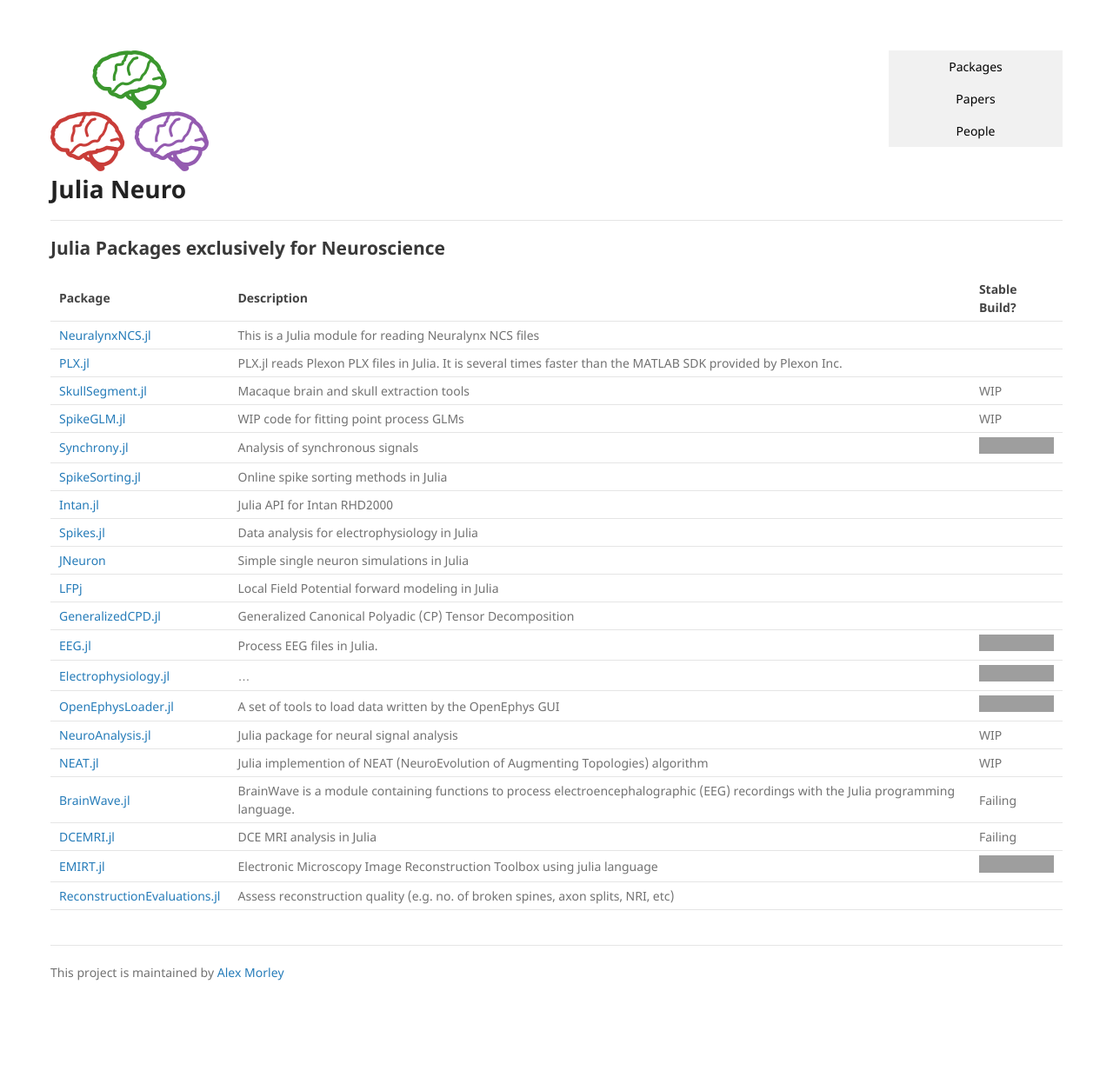
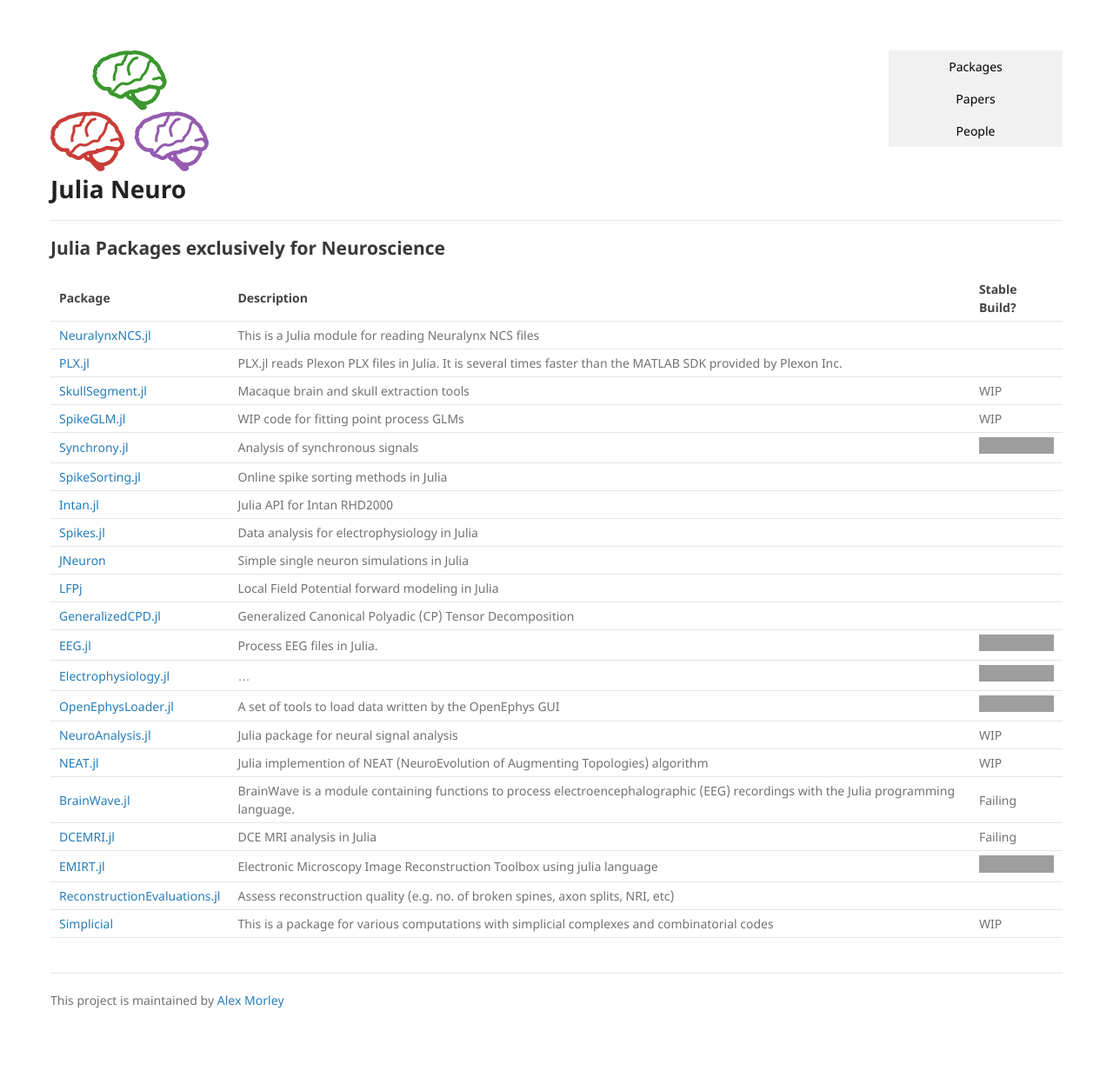
Before and after one commit to JuliaNeuro/julianeuro.github.io, a Jekyll site: the page built from packages.md, in a window 1280 px wide. Shown: the whole page at 87% size. Built offline with Jekyll 4.4.1, drawn with Linux system fonts in a browser that asks for light colours; our own code applies the rules of GitHub Pages for plain Markdown files; before the commit the page ends 1207 px from its top, so only the background shows below that; grey boxes are pictures that could not be loaded.

Commit message:
Update packages.md

```diff
--- a/packages.md
+++ b/packages.md
@@ -26,3 +26,4 @@ layout: default
 | [DCEMRI.jl](https://github.com/davidssmith/DCEMRI.jl) | DCE MRI analysis in Julia | Failing |
 | [EMIRT.jl](https://github.com/seung-lab/EMIRT.jl) | Electronic Microscopy Image Reconstruction Toolbox using julia language | [![Build Status](https://travis-ci.org/seung-lab/EMIRT.jl.svg?branch=master)](https://travis-ci.org/seung-lab/EMIRT.jl) |
 | [ReconstructionEvaluations.jl](https://github.com/seung-lab/ReconstructionEvaluations.jl) | Assess reconstruction quality (e.g. no. of broken spines, axon splits, NRI, etc) |  |
+[Simplicial](https://github.com/nebneuron/Simplicial) | This is a package for various computations with simplicial complexes and combinatorial codes | WIP |
```
